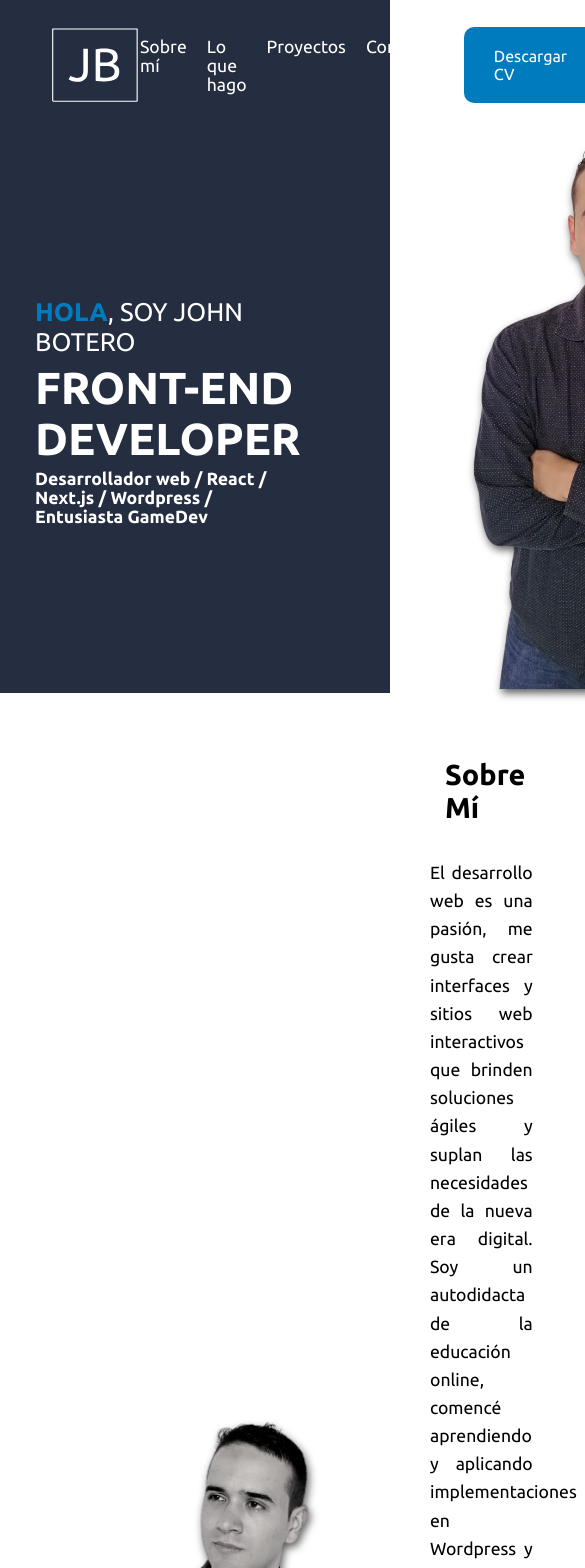
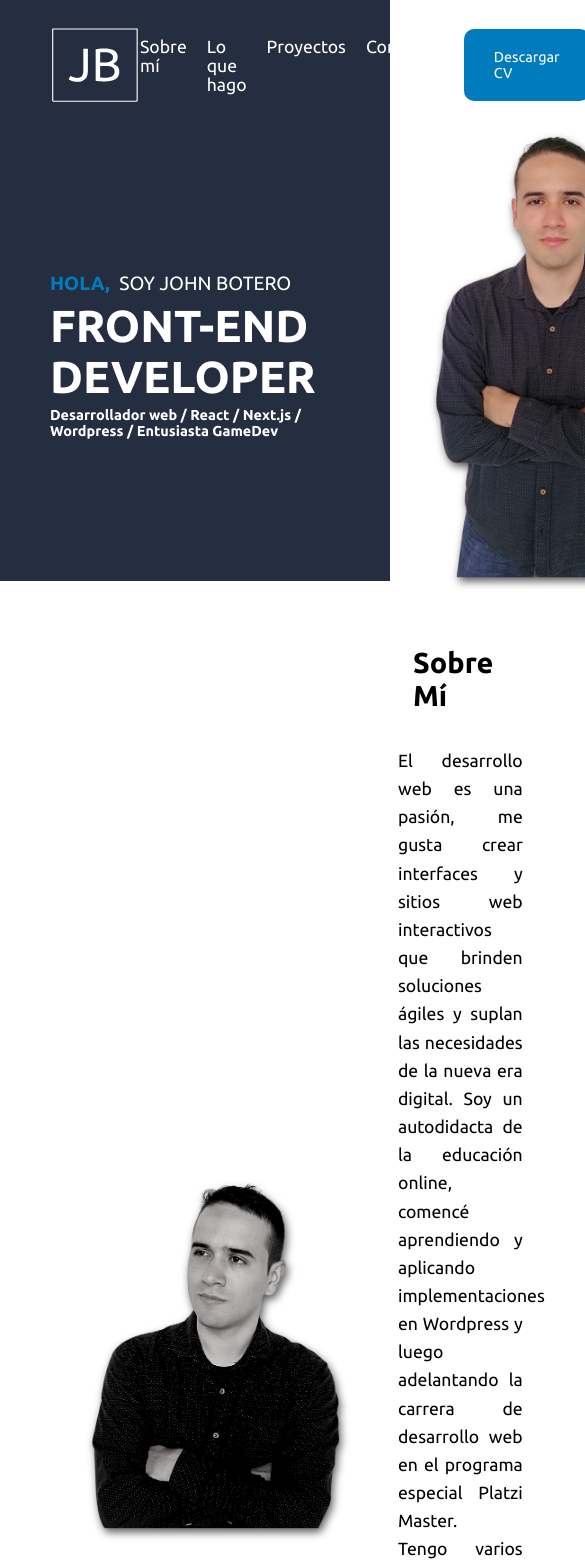
Before and after one commit to Johndev85/personal-portfolio, a Next.js app: page / in a window 390 px wide. Shown: the top 1568 px of the page, 585 px wide, since content can reach past the window. Built offline with nearby package versions, Linux system fonts and the light colour scheme.

Commit message:
added responsive styles big screen, tablet

```diff
--- a/components/Hero.jsx
+++ b/components/Hero.jsx
@@ -6,7 +6,7 @@ function Hero() {
             <article className={styles.hero}>
                 <section className={styles.hero__titles}>
                     <p>
-                        <span>Hola</span>, soy John Botero
+                        <span>Hola,</span> soy John Botero
                     </p>
                     <h1>Front-End Developer</h1>
                     <h2>
--- a/components/styles/aboutme.module.scss
+++ b/components/styles/aboutme.module.scss
@@ -24,3 +24,21 @@
         }
     }
 }
+
+/* ====================================================================================================================
+ * RESPONSIVE
+ * ====================================================================================================================*/
+
+@media screen and (max-width: 768px) {
+    .container__img {
+        & img {
+            width: 23rem;
+        }
+    }
+
+    .container__text {
+        & p {
+            width: 85%;
+        }
+    }
+}
--- a/components/styles/contact.module.scss
+++ b/components/styles/contact.module.scss
@@ -68,3 +68,28 @@
         }
     }
 }
+
+/* ====================================================================================================================
+ * RESPONSIVE
+ * ====================================================================================================================*/
+
+@media screen and (min-width: 1920px) {
+    .container {
+        height: 75vh;
+    }
+}
+
+@media screen and (max-width: 768px) {
+    .container {
+        height: 70vh;
+        &__form {
+            width: 80%;
+            & input {
+                width: 70vw;
+            }
+            & textarea {
+                width: 72vw;
+            }
+        }
+    }
+}
--- a/components/styles/footer.module.scss
+++ b/components/styles/footer.module.scss
@@ -33,3 +33,19 @@
         font-size: 1rem;
     }
 }
+
+/* ====================================================================================================================
+ * RESPONSIVE
+ * ====================================================================================================================*/
+
+@media screen and (min-width: 1920px) {
+    .footer {
+        height: 25vh;
+    }
+}
+
+@media screen and (max-width: 768px) {
+    .footer {
+        height: 25vh;
+    }
+}
--- a/components/styles/header.module.scss
+++ b/components/styles/header.module.scss
@@ -24,7 +24,7 @@
                     color: $color-font;
                     font-size: 1.1rem;
                     &:hover {
-                        @include btn-hover;
+                        text-decoration: underline;
                     }
                 }
             }
@@ -41,3 +41,19 @@
         }
     }
 }
+
+/* ====================================================================================================================
+ * RESPONSIVE
+ * ====================================================================================================================*/
+
+@media screen and (min-width: 1920px) {
+    .header {
+        justify-content: space-around;
+    }
+}
+
+@media screen and (max-width: 768px) {
+    .header {
+        font-size: 0.9rem;
+    }
+}
--- a/components/styles/hero.module.scss
+++ b/components/styles/hero.module.scss
@@ -43,3 +43,31 @@
         }
     }
 }
+
+/* ====================================================================================================================
+ * RESPONSIVE
+ * ====================================================================================================================*/
+
+@media screen and (max-width: 768px) {
+    .hero {
+        &__img {
+            img {
+                width: 28rem;
+            }
+        }
+        &__titles {
+            padding: 10px 10px 10px 50px;
+            align-items: flex-start;
+            & span {
+                font-size: 1.2rem;
+                margin-right: 5px;
+            }
+            & p {
+                font-size: 1.2rem;
+            }
+            & h2 {
+                font-size: 0.9rem;
+            }
+        }
+    }
+}
--- a/components/styles/projects.module.scss
+++ b/components/styles/projects.module.scss
@@ -24,8 +24,8 @@
             box-shadow: 0px 4px 10px $color-secundary;
             border: none;
             &__titles {
-                width: 250px;
-                height: 250px;
+                width: 300px;
+                height: 300px;
                 padding: 30px 20px;
                 display: flex;
                 flex-direction: column;
--- a/components/styles/skills.module.scss
+++ b/components/styles/skills.module.scss
@@ -15,17 +15,18 @@
         }
     }
     &__items {
+        width: 100%;
         display: grid;
         grid-template: repeat(2, 1fr) / repeat(2, 1fr);
         grid-row-gap: 15px;
         padding: 20px;
         &__jobs {
-            width: 95%;
+            width: 85%;
+            place-self: center;
             display: flex;
             justify-content: center;
             align-items: center;
             padding: 20px;
-            overflow: visible;
             box-shadow: 0 2px 9px $color-secundary;
             border-radius: 20px;
             transition: 250ms all;
@@ -51,3 +52,17 @@
         }
     }
 }
+
+/* ====================================================================================================================
+ * RESPONSIVE
+ * ====================================================================================================================*/
+
+@media screen and (max-width: 768px) {
+    .container__items {
+        grid-row-gap: 20px;
+        &__jobs {
+            flex-direction: column;
+            height: 100%;
+        }
+    }
+}
--- a/components/styles/techs.module.scss
+++ b/components/styles/techs.module.scss
@@ -6,7 +6,7 @@
     grid-gap: 10px;
     justify-items: center;
     padding: 20px 30px;
-    font-size: 0.9rem;
+    font-size: 1rem;
     color: $color-primary;
     &__modules {
         & h2 {
--- a/styles/_globals.scss
+++ b/styles/_globals.scss
@@ -16,4 +16,5 @@ html {
     height: 100vh;
     font-family: "Ubuntu", sans-serif;
     font-size: 16px;
+    text-rendering: optimizeLegibility;
 }
```
